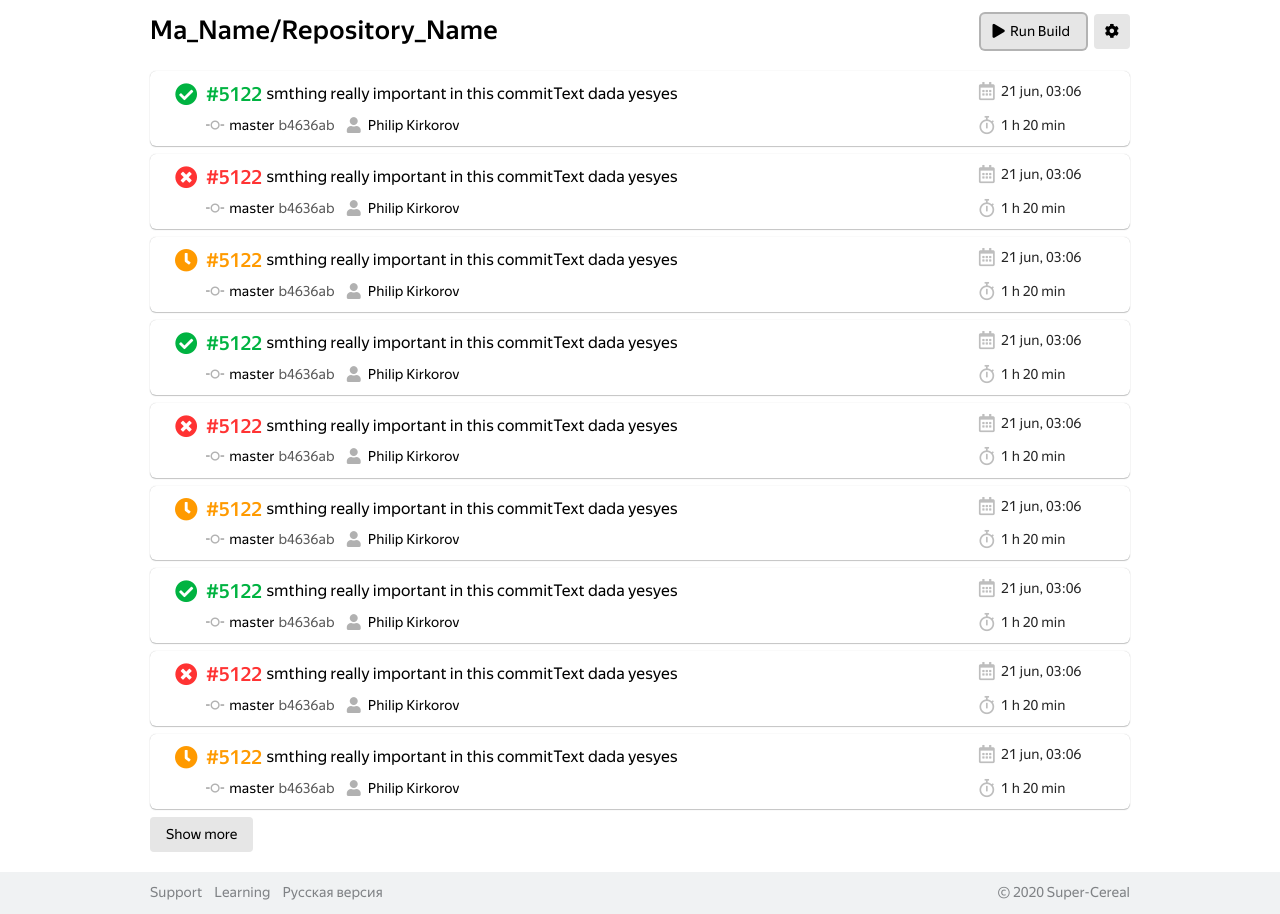
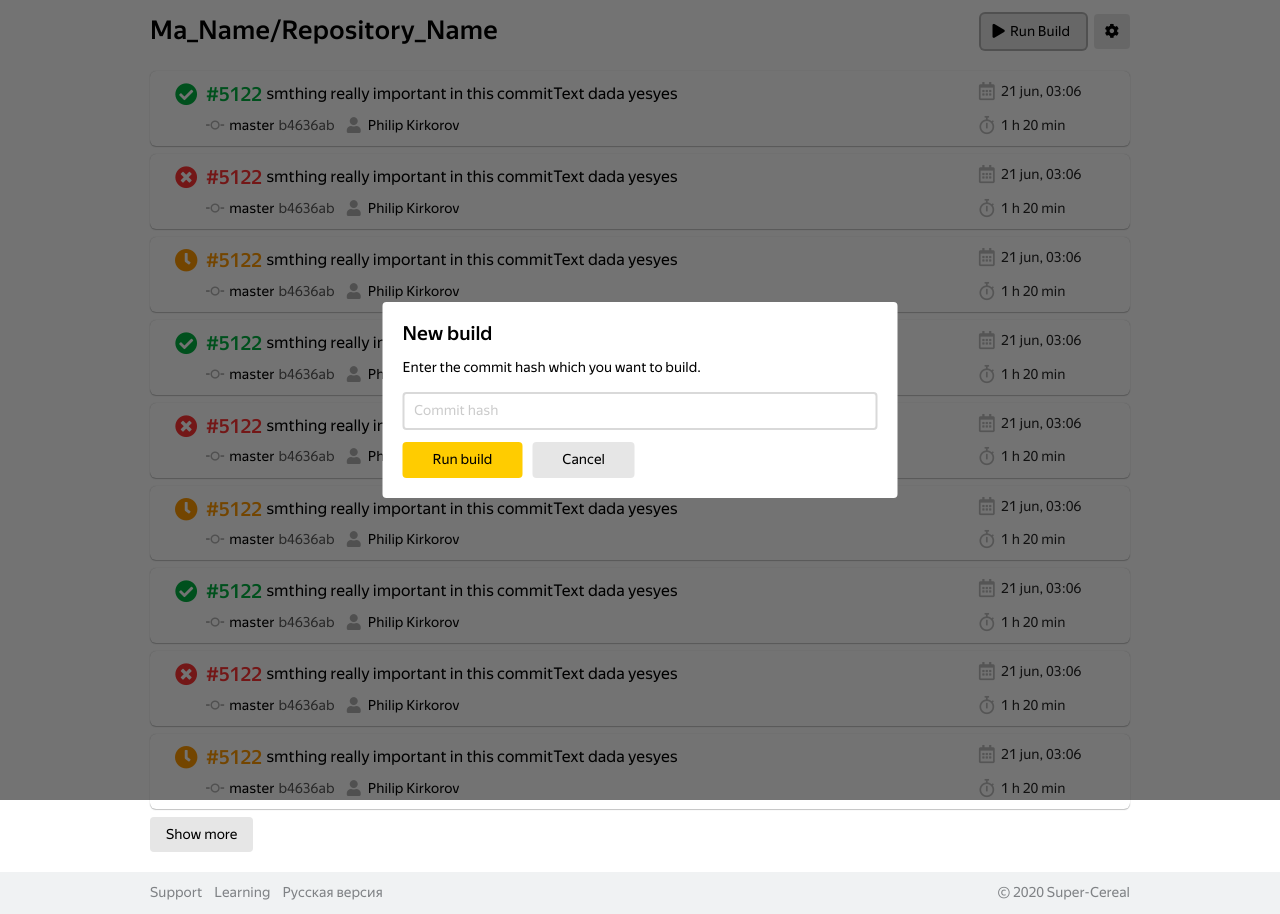
Before and after one commit to Super-Cereal/BlackWhiteNYellow, a React (Create React App) app: page /buildHistory in a window 1280 px wide. Both pictures are taken after a click on the button "Run Build". Built offline with nearby package versions, Linux system fonts and the light colour scheme; what ansi-to-html would draw is missing.

Commit message:
Создал HOC withTransparentBackground, сделал попап-форму New Build

```diff
--- a/src/App.tsx
+++ b/src/App.tsx
@@ -3,7 +3,7 @@ import { Route, BrowserRouter } from 'react-router-dom';
 
 import StartScreen from './components/StartScreen/StartScreen';
 import Settings from './components/Settings/Settings';
-import BuildHistory from './components/BuildHistory/BuildHistory';
+import BuildHistoryContainer from './components/BuildHistory/BuildHistoryContainer';
 import BuildDetailsContainer from './components/BuildDetails/BuildDetailsContainer';
 
 import Footer from './components/Header&Footer/Footer/Footer';
@@ -13,7 +13,7 @@ const App: React.FC = () => (
     <BrowserRouter>
       <Route path="/" render={() => <StartScreen />} exact />
       <Route path="/settings" render={() => <Settings />} exact />
-      <Route path="/buildHistory" render={() => <BuildHistory />} exact />
+      <Route path="/buildHistory" render={() => <BuildHistoryContainer />} exact />
       <Route path="/build/:buildId" render={() => <BuildDetailsContainer />} exact />
     </BrowserRouter>
     <Footer />
--- a/src/components/BuildHistory/BuildHistory.tsx
+++ b/src/components/BuildHistory/BuildHistory.tsx
@@ -3,7 +3,15 @@ import React from 'react';
 import Header from '../Header&Footer/Header/Header';
 import Card from '../common/Card/Card';
 
-const BuildHistory: React.FC = () => {
+import { buildHistoryProps } from './types';
+
+import useFormField from '../common/FormFields/useFormField';
+import FormTextField from '../common/FormFields/FormTextField/FormTextField';
+
+const BuildHistory: React.FC<buildHistoryProps> = ({
+  popUpAdditionalClass,
+  togglePopUp,
+}) => {
   const cards = [
     <Card
       status="success"
@@ -107,7 +115,10 @@ const BuildHistory: React.FC = () => {
   ];
   const buttons = (
     <>
-      <button className="Button Button_withIcon Button_withIcon_run Button_onMobile_removeText">
+      <button
+        onClick={togglePopUp}
+        className="Button Button_withIcon Button_withIcon_run Button_onMobile_removeText"
+      >
         <span className="Button-Text">Run Build</span>
       </button>
       <button className="Button Button_withIcon Button_withIcon_settings"></button>
@@ -115,7 +126,12 @@ const BuildHistory: React.FC = () => {
   );
   return (
     <>
-      <Header titleText={'Ma_Name/Repository_Name'} headerType={'BuildHistory'} buttons={buttons} />
+      <PopUpBox popUpAdditionalClass={popUpAdditionalClass} togglePopUp={togglePopUp} />
+      <Header
+        titleText={'Ma_Name/Repository_Name'}
+        headerType={'BuildHistory'}
+        buttons={buttons}
+      />
       <div className="BuildHistory Page">
         <div className="BuildHistory-Cards">{cards}</div>
         <button className="BuildHistory-Button Button Button_onMobile_wider">
@@ -126,4 +142,47 @@ const BuildHistory: React.FC = () => {
   );
 };
 
+const PopUpBox: React.FC<buildHistoryProps> = ({ popUpAdditionalClass, togglePopUp }) => {
+  const commitHashField = useFormField('');
+  const handleSubmit = (e: React.FormEvent) => {
+    e.preventDefault();
+  };
+  return (
+    <div className={`PopUpBox ${popUpAdditionalClass}`}>
+      <div className="PopUpBox-Titles">
+        <h2 className="PopUpBox-Titles-MainTitle fontType_subhead">New build</h2>
+        <h3 className="PopUpBox-Titles-InfoTitle">
+          Enter&nbsp;the&nbsp;commit&nbsp;hash
+          which&nbsp;you&nbsp;want&nbsp;to&nbsp;build.
+        </h3>
+      </div>
+      <form onSubmit={handleSubmit} className="PopUpBox-Form Form">
+        <div className="PopUpBox-Form-Inputs Form-Inputs">
+          <FormTextField
+            data={commitHashField}
+            name="repoName"
+            label=""
+            placeholder="Commit hash"
+            isRequired={true}
+          />
+        </div>
+        <div className="Form-ButtonsBlock">
+          <button
+            type="submit"
+            className="Button Button_bigger Button_color_yellow Button_onMobile_wider"
+          >
+            Run build
+          </button>
+          <button
+            onClick={togglePopUp}
+            className="Button Button_bigger Button_onMobile_wider"
+          >
+            Cancel
+          </button>
+        </div>
+      </form>
+    </div>
+  );
+};
+
 export default BuildHistory;
--- /dev/null
+++ b/src/components/BuildHistory/BuildHistoryContainer.tsx
@@ -0,0 +1,15 @@
+import React from 'react';
+
+import BuildHistory from './BuildHistory';
+import { buildHistoryContainerProps } from './types';
+
+import withTransparentBackground from '../withTransparentBackground';
+
+const BuildHistoryContainer: React.FC<buildHistoryContainerProps> = ({
+  popUpAdditionalClass,
+  togglePopUp,
+}) => {
+  return <BuildHistory popUpAdditionalClass={popUpAdditionalClass} togglePopUp={togglePopUp} />;
+};
+
+export default withTransparentBackground(BuildHistoryContainer);
--- /dev/null
+++ b/src/components/BuildHistory/types.ts
@@ -0,0 +1,9 @@
+export type buildHistoryContainerProps = {
+  popUpAdditionalClass: string;
+  togglePopUp: React.MouseEventHandler<HTMLElement>;
+};
+
+export type buildHistoryProps = {
+  popUpAdditionalClass: string;
+  togglePopUp: React.MouseEventHandler<HTMLElement>;
+};
--- /dev/null
+++ b/src/components/withTransparentBackground.tsx
@@ -0,0 +1,23 @@
+import React from 'react';
+
+type withTransparentBackgroundType = (Component: any) => React.FC<any>;
+
+const withTransparentBackground: withTransparentBackgroundType = (Component) => () => {
+  const [popUp, setPopUp] = React.useState<boolean>(false);
+  const togglePopUp: React.MouseEventHandler<HTMLElement> = () =>
+    setPopUp(popUp ? false : true);
+  return (
+    <>
+      <Component
+        togglePopUp={togglePopUp}
+        popUpAdditionalClass={`withTransparentBackground_component withTransparentBackground_component_${popUp}`}
+      />
+      <span
+        className={`withTransparentBackground_span withTransparentBackground_span_${popUp}`}
+        onClick={togglePopUp}
+      ></span>
+    </>
+  );
+};
+
+export default withTransparentBackground;
--- a/src/style/sass/common/_Form.scss
+++ b/src/style/sass/common/_Form.scss
@@ -1,4 +1,5 @@
 .Form {
+  @include media(width, (350px, 400px, 475px));
   &-Inputs {
     padding: 12px 0;
     @include media(padding, ((10px 0), (12px 0)));
@@ -39,14 +40,13 @@
         margin-bottom: 6px;
       }
       &-Input {
-        @include media(width, (350px, 400px, 475px));
+        width: 100%;
       }
       &-Input:not(:placeholder-shown) ~ &-CancelInput {
         display: block;
       }
       &-InputBox {
         position: relative;
-        width: fit-content;
       }
       &-CancelInput {
         position: absolute;
@@ -82,6 +82,7 @@ input::-webkit-inner-spin-button {
 
 @media (orientation: portrait) {
   .Form {
+    width: 100%;
     &-Inputs {
       padding: 4px 0;
     }
@@ -90,9 +91,6 @@ input::-webkit-inner-spin-button {
       @include mediaPortrait(padding-bottom, ((8px, 10px)));
       &-Input {
         padding: 8.5px 9.5px;
-      }
-      &_text-Input {
-        width: auto;
       }
     }
     &-ButtonsBlock {
--- a/src/style/sass/common/_withTransparentBackground.scss
+++ b/src/style/sass/common/_withTransparentBackground.scss
@@ -1,14 +1,18 @@
 .withTransparentBackground {
+  &_component {
+    display: none;
+  }
   &_component_true {
+    display: block;
     z-index: 101;
   }
-  &_label {
+  &_span {
     width: 100vw;
     height: 100vh;
     position: fixed;
     top: 0;
     left: 0;
-    transition: background-color 0.5s ease-out;
+    transition: background-color 0.08s ease-out;
     visibility: hidden;
     background-color: transparent;
     z-index: 100;
--- a/src/style/sass/components/_BuildHistory.scss
+++ b/src/style/sass/components/_BuildHistory.scss
@@ -1,3 +1,23 @@
+.PopUpBox {
+  position: absolute;
+  top: 50%;
+  left: 50%;
+  transform: translate(-50%, -50%);
+  padding: 20px;
+  background-color: $white;
+  border-radius: 4px;
+  &-Titles {
+    &-InfoTitle {
+      margin-top: 12px;
+      line-height: 1.38rem;
+    }
+  }
+  &-Form-Inputs {
+    padding-top: 0;
+    padding-bottom: 5px;
+  }
+}
+
 @media (orientation: portrait) {
   .BuildHistory {
     &-Button {
@@ -5,4 +25,7 @@
       padding: 10.5px;
     }
   }
+  .PopUpBox {
+    width: 80%;
+  }
 }
```
Also changed, not shown: .prettierrc.yml.
